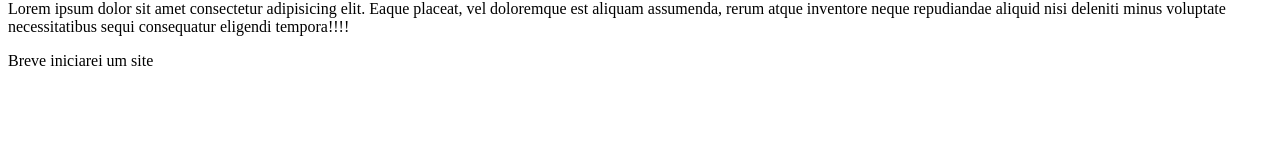
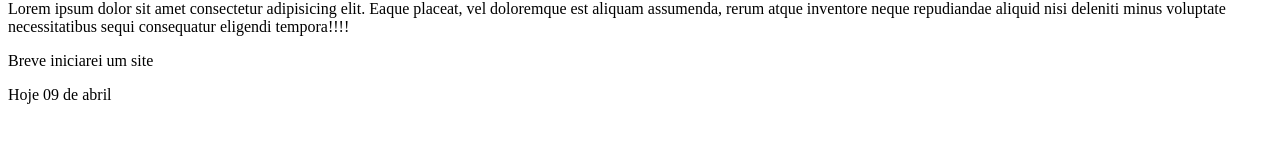
Before and after one commit to LeandroHMM/OlaMundo, a plain HTML site: page site-exemplo/index.html in a window 1280 px wide. Shown: the part 150-292 px from the top of the page. Drawn offline with Linux system fonts and the light colour scheme.

Commit message:
Update index.html

```diff
--- a/site-exemplo/index.html
+++ b/site-exemplo/index.html
@@ -13,6 +13,7 @@
     <p>Lorem ipsum dolor sit amet consectetur adipisicing elit. Eaque placeat, vel doloremque est aliquam assumenda, rerum atque inventore neque repudiandae aliquid nisi deleniti minus voluptate necessitatibus sequi consequatur eligendi tempora!!!!</p>
 
     <p> Breve iniciarei um site </p>
+    <p> Hoje 09 de abril</p>
 
 </body>
 </html>
```
